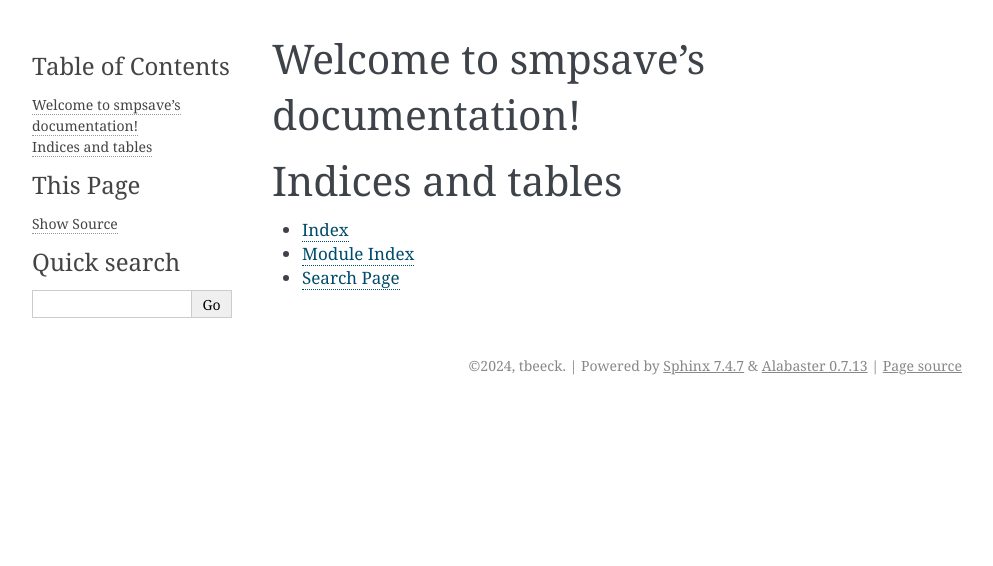
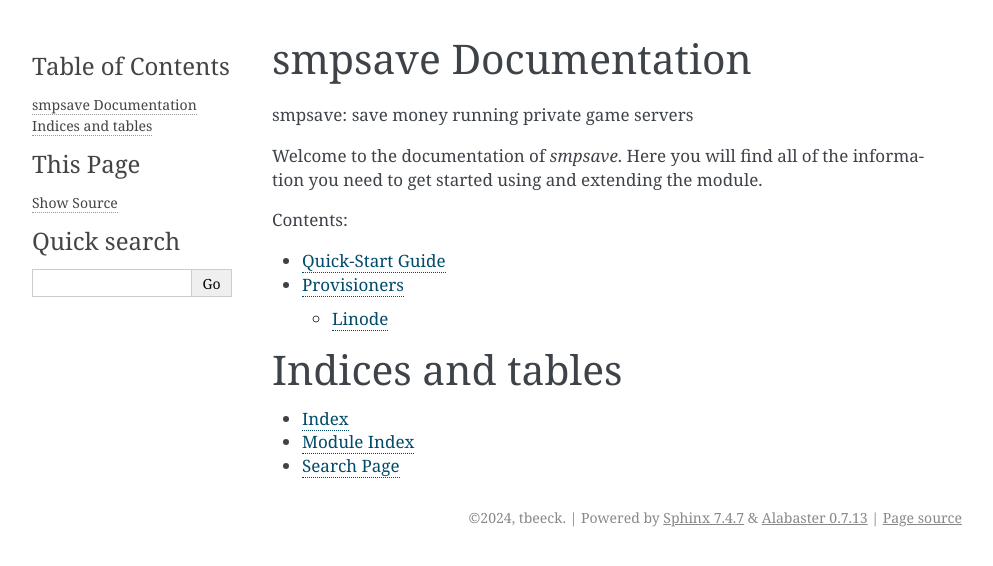
Before and after one commit to tbeeck/smpsave, a Sphinx documentation site: the page built from docs/index.rst, in a window 1280 px wide. Shown: the top 566 px of the page, without its empty margins (148-1141 px from the left). Built offline with Sphinx 7.4.7, drawn with Linux system fonts in a browser that asks for light colours.

```diff
--- a/docs/conf.py
+++ b/docs/conf.py
@@ -15,7 +15,7 @@
 # -- General configuration ---------------------------------------------------
 # https://www.sphinx-doc.org/en/master/usage/configuration.html#general-configuration
 
-extensions = []
+extensions = ['sphinx.ext.autodoc']
 
 # templates_path = ['_templates']
 exclude_patterns = ['_build', 'Thumbs.db', '.DS_Store']
--- a/docs/index.rst
+++ b/docs/index.rst
@@ -3,13 +3,20 @@
    You can adapt this file completely to your liking, but it should at least
    contain the root `toctree` directive.
 
-Welcome to smpsave's documentation!
+smpsave Documentation
 ===================================
+
+smpsave: save money running private game servers
+
+Welcome to the documentation of `smpsave`.
+Here you will find all of the information you need to get started using and extending the module.
 
 .. toctree::
    :maxdepth: 2
    :caption: Contents:
 
+   quickstart
+   provisioners
 
 
 Indices and tables
--- /dev/null
+++ b/docs/quickstart.rst
@@ -0,0 +1,2 @@
+Quick-Start Guide
+***********************
```
Also changed, not shown: docs/provisioners.rst (added, +16 -0 lines).
